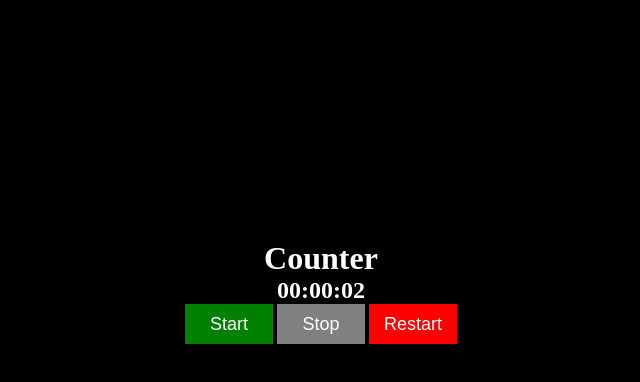
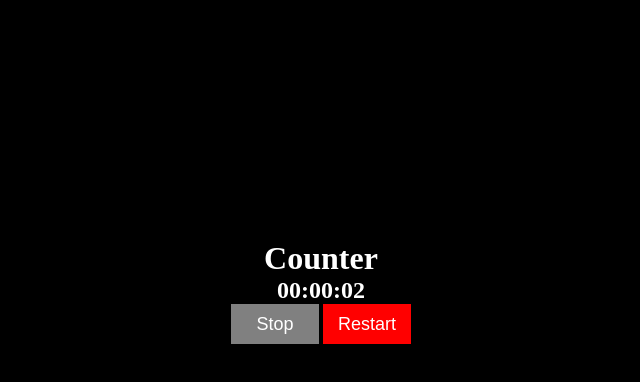
Before and after one commit to rafael0reis/Stopwatch, a plain HTML site: page index.html in a window 1280 px wide. Both pictures are taken after a click on the button "Start". Shown: the whole page, without its empty margins (319-959 px from the left). Drawn offline with Linux system fonts and the light colour scheme.

Commit message:
concertando os botoes

```diff
--- a/index.html
+++ b/index.html
@@ -18,7 +18,7 @@
             justify-content: center;
             align-items: center;
         }
-        div{
+        div.counter{
             margin-top: 30vh;
             text-align: center;
         }
@@ -33,12 +33,14 @@
     </style>
 </head>
 <body>
-    <div>
+    <div class="counter">
         <h1>Counter</h1>
         <h2 id="stopwatch-counter">00:00:00</h2>
-        <button class="start-btn" style="background-color: green;">Start</button>
-        <button class="stop-btn" style="background-color: gray;">Stop</button>
-        <button class="restart-btn" style="background-color: red;">Restart</button>
+        <div class="buttons">
+            <button class="start-btn" style="background-color: green;">Start</button>
+            <button class="stop-btn" style="background-color: gray;">Stop</button>
+            <button class="restart-btn" style="background-color: red;">Restart</button>
+        </div>
     </div>
 
     <script src="script.js"></script>
--- a/script.js
+++ b/script.js
@@ -1,4 +1,6 @@
 const counter = document.querySelector('#stopwatch-counter')
+const startBtn = document.querySelector('.start-btn')
+const stopBtn = document.querySelector('.stop-btn')
 
 let sec = 0
 let min = 0
@@ -8,16 +10,23 @@ let auxCounter
 
 const start = () => {
     auxCounter = setInterval(stopwatch, 1000)
+    startBtn.style.display = 'none'
+    stopBtn.style.display = 'inline-block'
+
 }
 
 const stop = () => {
     clearInterval(auxCounter)
+    stopBtn.style.display = 'none'
+    startBtn.style.display = 'inline-block'
 }
 
 const restart = () => {
     clearInterval(auxCounter)
     sec = min = hrs = 0
     counter.textContent='00:00:00'
+    startBtn.style.display = 'inline-block'
+    stopBtn.style.display = 'inline-block'
 }
 
 const stopwatch = () => {
```
